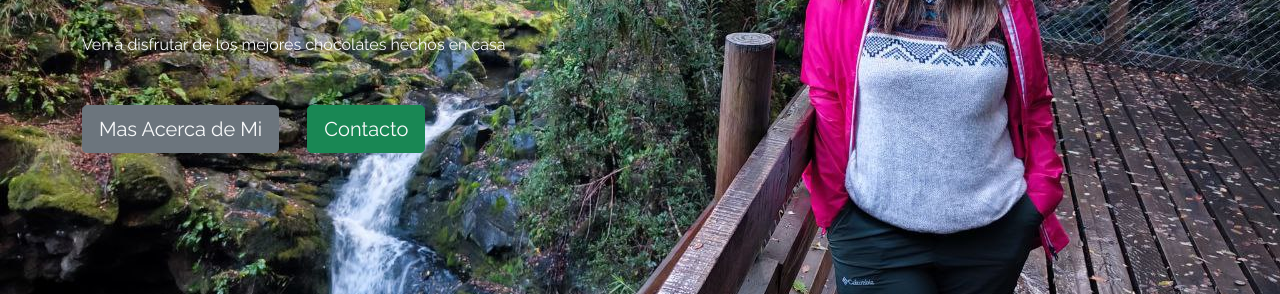
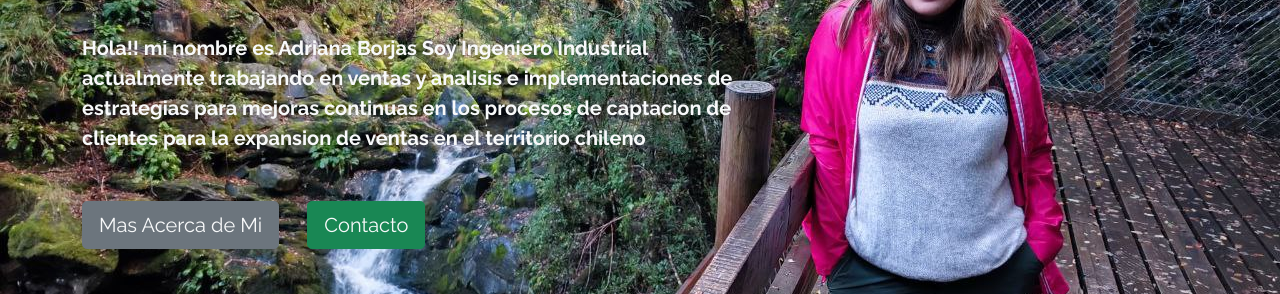
Before and after one commit to adrianacbv/adrianacbv.github.io, a plain HTML site: page index.html in a window 1280 px wide. Shown: the part 351-645 px from the top of the page. Drawn offline with nearby package versions, Linux system fonts and the light colour scheme.

Commit message:
presentacion acerca de mi

```diff
--- a/index.html
+++ b/index.html
@@ -53,8 +53,10 @@
                 <h1 class="display-1 fw-bold my-5">
                     Curriculum <br> Vitae
                 </h1>
-                <p class="my-5">
-                    Ven a disfrutar de los mejores chocolates hechos en casa
+                <p class="my-5 fw-bold fs-5">
+                    Hola!! mi nombre es Adriana Borjas Soy Ingeniero Industrial actualmente trabajando en ventas y
+                    analisis e implementaciones de estrategias para mejoras continuas en los procesos de captacion de
+                    clientes para la expansion de ventas en el territorio chileno
                 </p>
                 <div class="mb-5 pb-5">
                     <button class="btn btn-lg btn-secondary text-light me-4">Mas Acerca de Mi</button>
```
